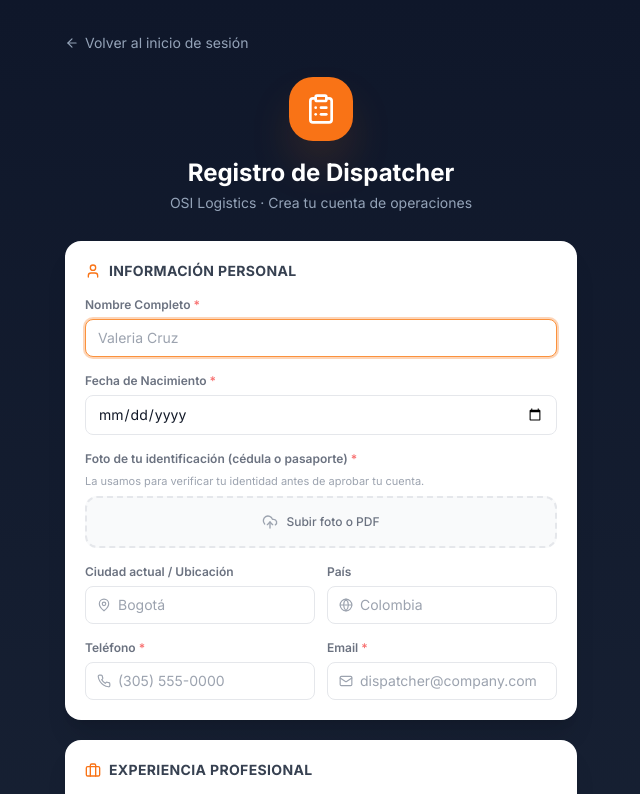
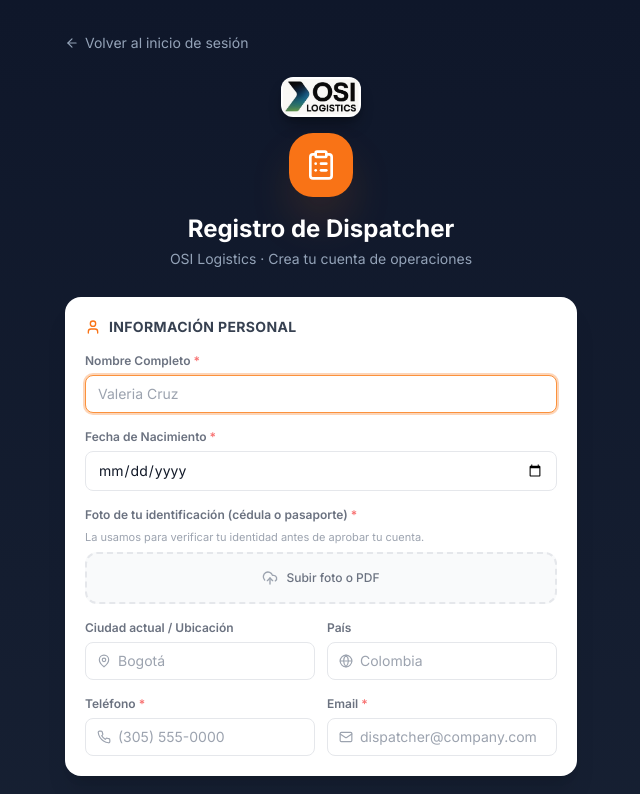
Before and after one commit to osirisrg84/osi-logistics, a React (Vite) app in the folder frontend/: page /dispatcher/register in a window 1280 px wide. Shown: the top 794 px of the page, without its empty margins (319-959 px from the left). Built offline with nearby package versions, Linux system fonts and the light colour scheme; no server answers.

Commit message:
Add OSI Logistics logo to driver and dispatcher registration pages for brand trust

```diff
--- a/frontend/src/pages/RegisterDispatcher.tsx
+++ b/frontend/src/pages/RegisterDispatcher.tsx
@@ -7,6 +7,7 @@ import {
   Plus, X, Globe, Clock, FileBadge, UploadCloud,
 } from 'lucide-react';
 import { authApi } from '../services/api';
+import osiLogo from '../assets/osi-logo.jpeg';
 
 function Field({ label, required, children }: { label: string; required?: boolean; children: React.ReactNode }) {
   return (
@@ -173,6 +174,7 @@ export default function RegisterDispatcher() {
 
         {/* Header */}
         <div className="text-center mb-7">
+          <img src={osiLogo} alt="OSI Logistics" className="h-10 w-auto object-contain mx-auto mb-4 rounded-xl shadow-lg shadow-black/30" />
           <div className="w-16 h-16 bg-orange-500 rounded-3xl flex items-center justify-center mx-auto mb-4 shadow-2xl shadow-orange-500/30">
             <ClipboardList className="w-8 h-8 text-white" />
           </div>
--- a/frontend/src/pages/RegisterDriver.tsx
+++ b/frontend/src/pages/RegisterDriver.tsx
@@ -3,6 +3,7 @@ import { Link } from 'react-router-dom';
 import { useTranslation } from 'react-i18next';
 import { Truck, Eye, EyeOff, AlertCircle, CheckCircle2, ArrowLeft, User, Phone, Mail, Lock, Building2, Calendar, Hash, Clock, Send, DollarSign, KeyRound, ShieldCheck } from 'lucide-react';
 import api from '../services/api';
+import osiLogo from '../assets/osi-logo.jpeg';
 
 const EQUIPMENT_TYPES = ['Dry Van', 'Reefer', 'Power Only', 'Flatbed', 'Tanker', 'Van', 'Box Truck', 'Hotshot'];
 const DOT_TYPES = ['Van', 'Box Truck', 'Hotshot'];
@@ -152,6 +153,7 @@ export default function RegisterDriver() {
 
         {/* Header */}
         <div className="text-center mb-7">
+          <img src={osiLogo} alt="OSI Logistics" className="h-10 w-auto object-contain mx-auto mb-4 rounded-xl shadow-lg shadow-black/30" />
           <div className="w-16 h-16 bg-blue-500 rounded-3xl flex items-center justify-center mx-auto mb-4 shadow-2xl shadow-blue-500/30">
             <Truck className="w-8 h-8 text-white" />
           </div>
```
